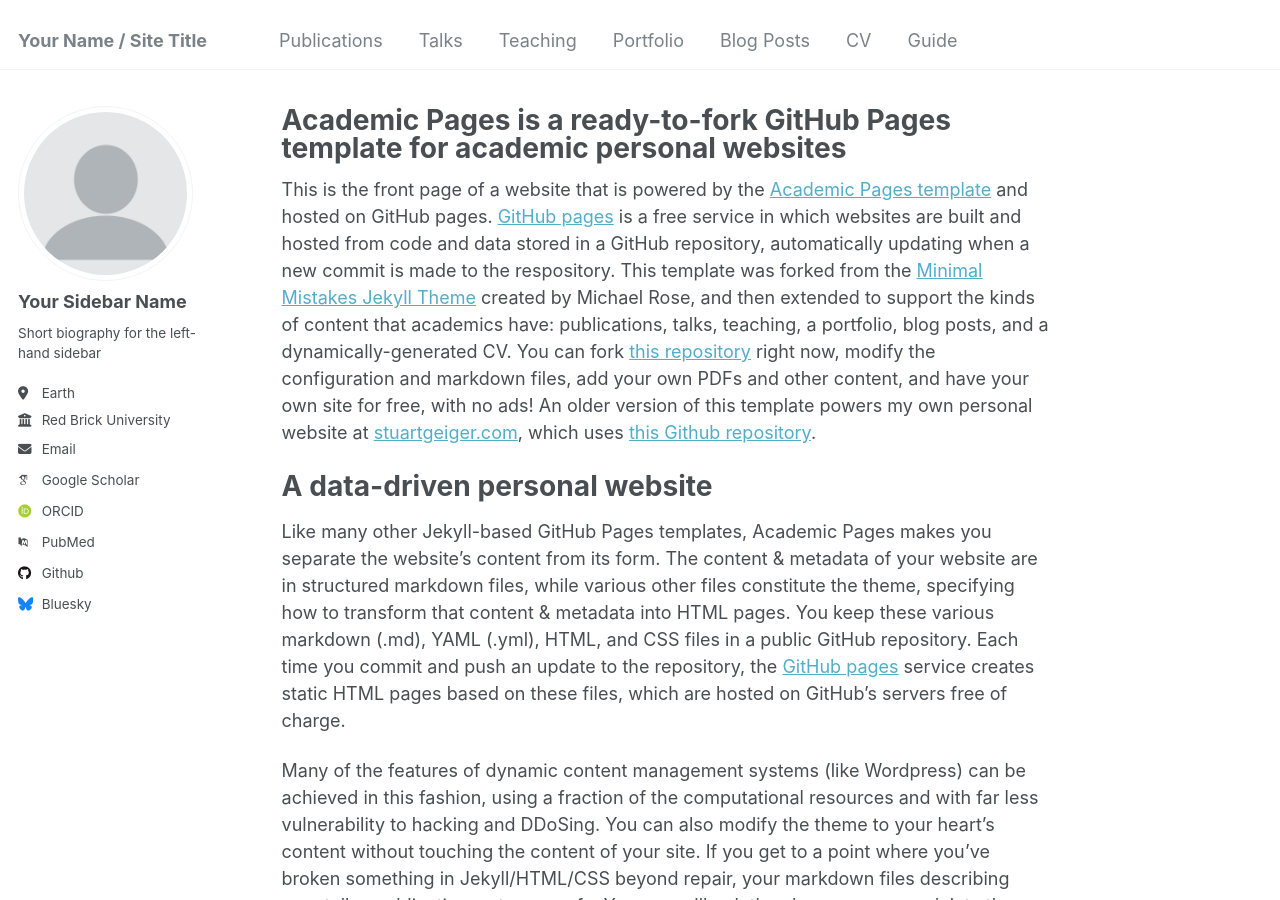
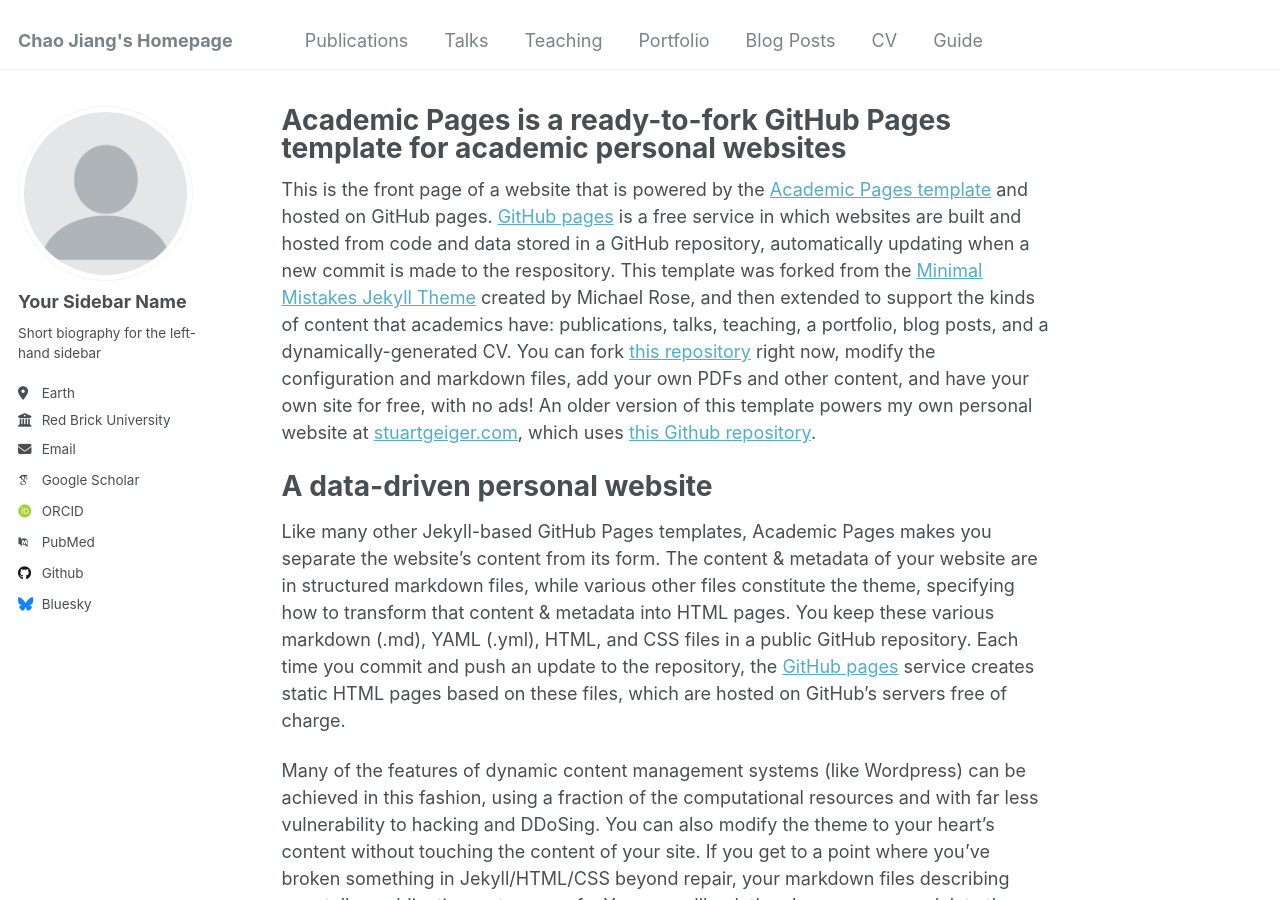
Before and after one commit to cjiang6/cjiang6.github.io, a Jekyll site: the page built from _pages/about.md, in a window 1280 px wide and 900 px high. Built offline with Jekyll 4.4.1, drawn with Linux system fonts in a browser that asks for light colours; some web fonts are replaced.

Commit message:
Update _config.yml

```diff
--- a/_config.yml
+++ b/_config.yml
@@ -8,7 +8,7 @@
 
 # Basic Site Settings
 locale                   : "en-US"
-title                    : "Your Name / Site Title"
+title                    : "Chao Jiang's Homepage"
 title_separator          : "-"
 name                     : &name "Your Name"
 description              : &description "personal description"
```
